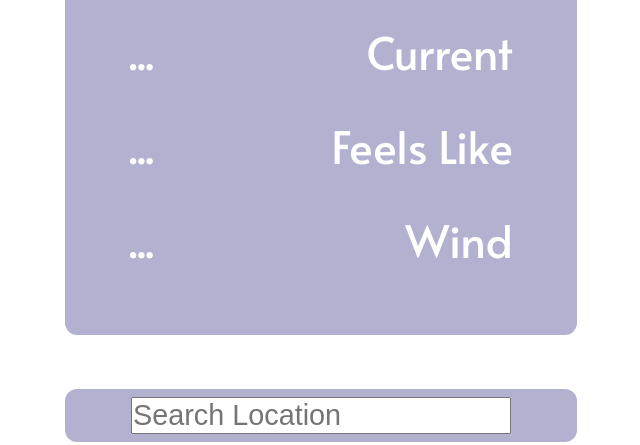
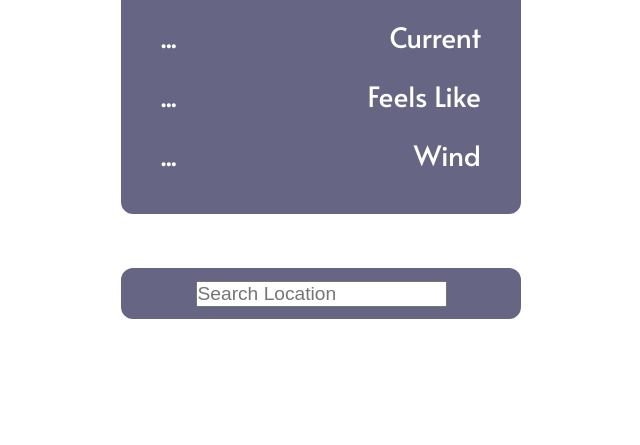
Before and after one commit to Sebastian-Hothaza/weatherApp, a plain HTML site: page index.html in a window 1280 px wide. Shown: the part 437-882 px from the top of the page, without its empty margins (319-959 px from the left). After the commit the page ends 800 px from the top, so only its background shows below. Drawn offline with Linux system fonts and the light colour scheme; no server answers.

Commit message:
Fixed oversized issue

```diff
--- a/style.css
+++ b/style.css
@@ -25,13 +25,13 @@ body{
 	border-radius: 15px;
 
 
-	font-size: 4em;
+	font-size: 2.5em;
 	padding: 1em;
 	gap: .5em;
-	background-color: rgb(0, 0, 100, .3);
+	background-color: rgb(0, 0, 50, .6);
 	color: white;
 
-	min-width: 6em;
+	min-width: 8em;
 }
 
 .numericalInfo{
@@ -50,9 +50,9 @@ body{
 	border-radius: 15px;
 
 
-	padding: .5em;
+	padding: .8em;
 	gap: .5em;
-	background-color: rgb(0, 0, 100, .3);
+	background-color: rgb(0, 0, 50, .6);
 	color: white;
 
 	margin-top: 3em;
@@ -64,7 +64,7 @@ form{
 }
 
 input{
-	font-size: 1.8em;
+	font-size: 1.2em;
 }
 
 #errorMsg{
```
